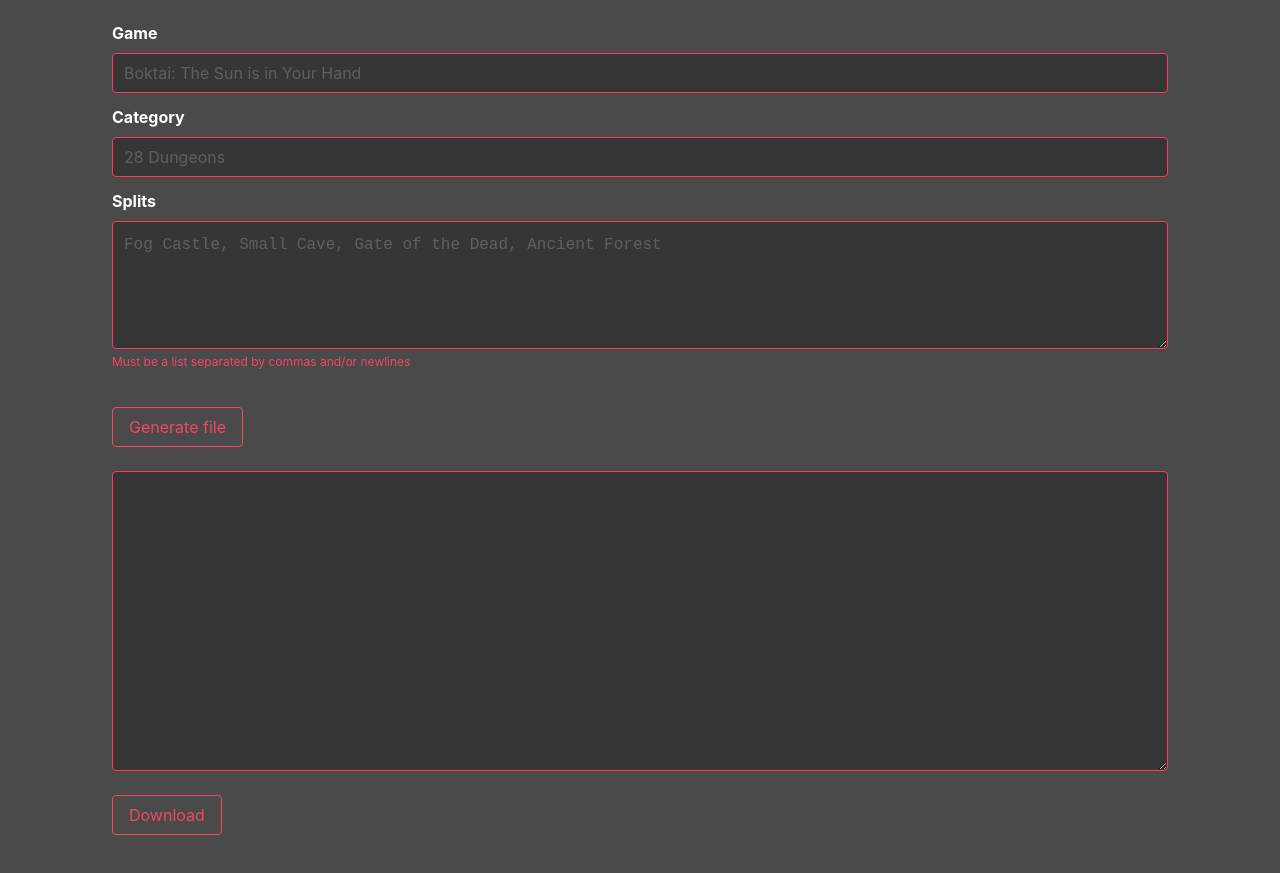
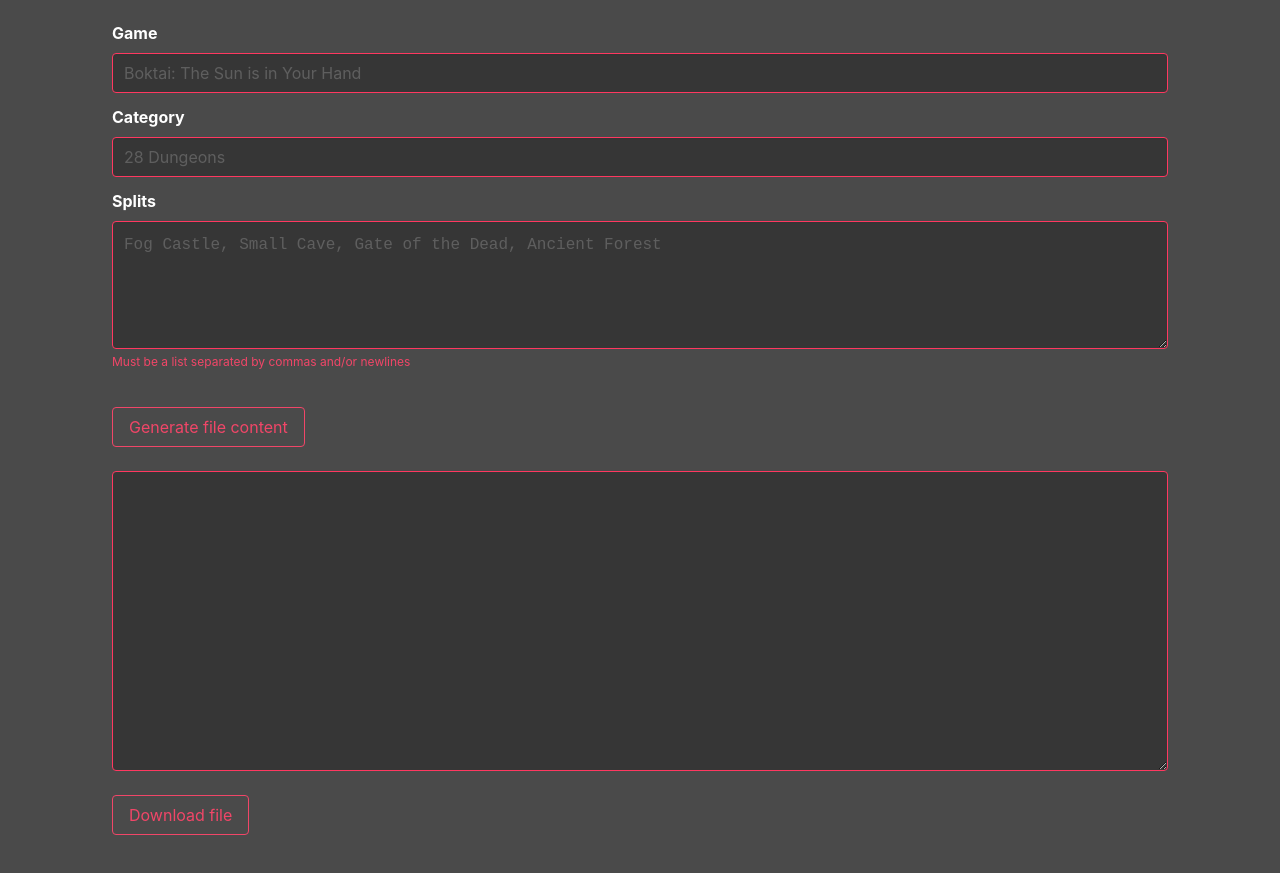
Before and after one commit to shenef/splitify, a website: page index.html in a window 1280 px wide. Shown: the part 127-1000 px from the top of the page. Drawn offline with nearby package versions, Linux system fonts and the light colour scheme.

Commit message:
minor text changes

```diff
--- a/index.html
+++ b/index.html
@@ -81,7 +81,7 @@
             class="button is-danger is-outlined"
             onclick="generateSplitFile()"
           >
-            Generate file
+            Generate file content
           </button>
 
           <br /><br />
@@ -95,7 +95,7 @@
           <br />
 
           <button class="button is-danger is-outlined" id="downloadBtn">
-            Download
+            Download file
           </button>
         </div>
       </div>
```
